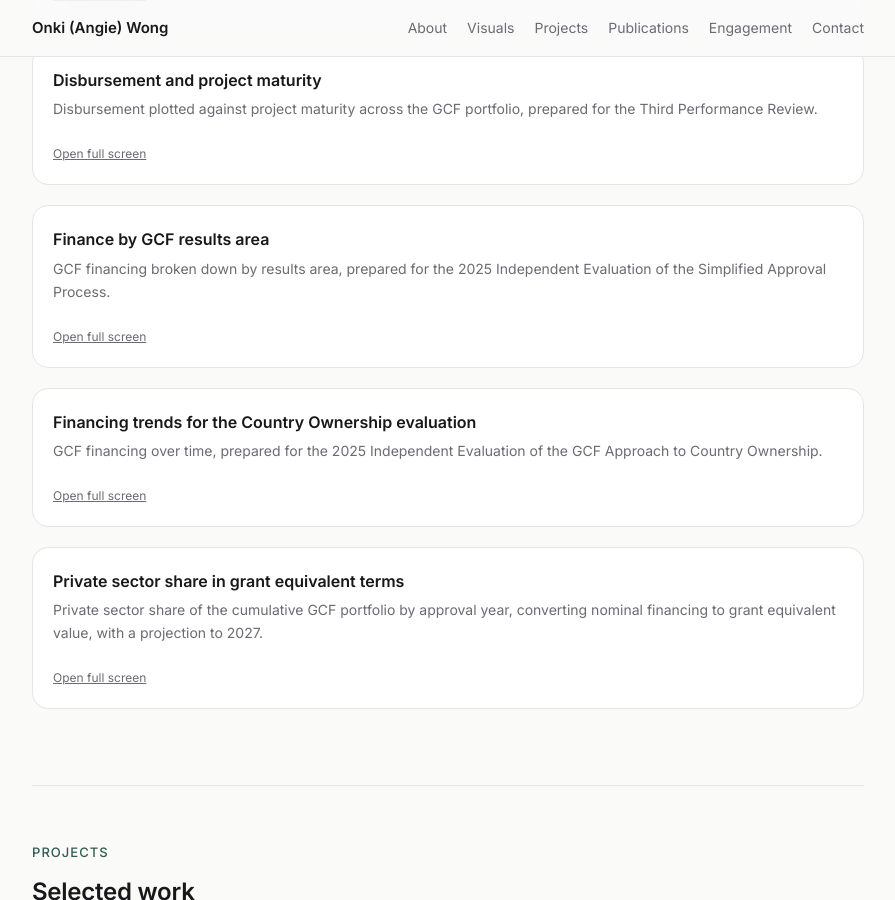
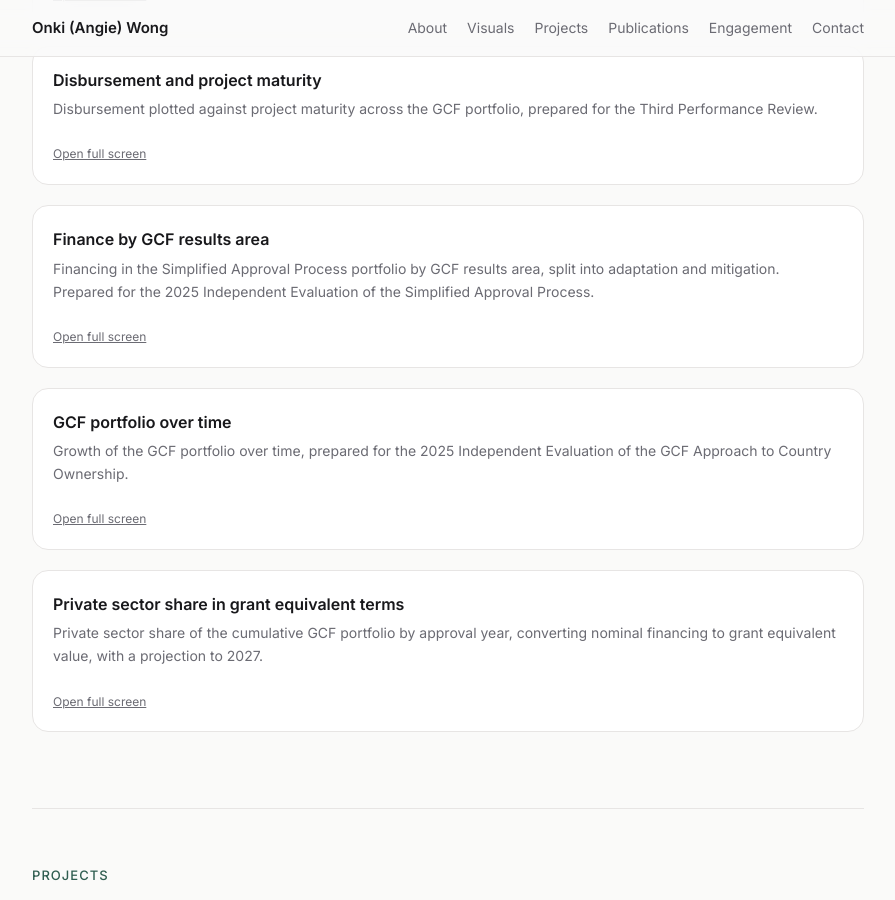
Before and after one commit to owangie/owangie.github.io, a Jekyll site: the page built from _pages/about.md, in a window 1280 px wide and 900 px high, scrolled down 1296 px. Shown: the whole window, without its empty margins (192-1087 px from the left). Built offline with Jekyll 4.4.1, drawn with Linux system fonts in a browser that asks for light colours.

Commit message:
Refine SAP and COA chart captions

```diff
--- a/_data/visuals.yml
+++ b/_data/visuals.yml
@@ -10,11 +10,11 @@
 - id: "22701053"
   type: treemap
   title: "Finance by GCF results area"
-  caption: "GCF financing broken down by results area, prepared for the 2025 Independent Evaluation of the Simplified Approval Process."
+  caption: "Financing in the Simplified Approval Process portfolio by GCF results area, split into adaptation and mitigation. Prepared for the 2025 Independent Evaluation of the Simplified Approval Process."
 - id: "24566148"
   type: chart
-  title: "Financing trends for the Country Ownership evaluation"
-  caption: "GCF financing over time, prepared for the 2025 Independent Evaluation of the GCF Approach to Country Ownership."
+  title: "GCF portfolio over time"
+  caption: "Growth of the GCF portfolio over time, prepared for the 2025 Independent Evaluation of the GCF Approach to Country Ownership."
 - id: "27526316"
   type: chart
   title: "Private sector share in grant equivalent terms"
```
